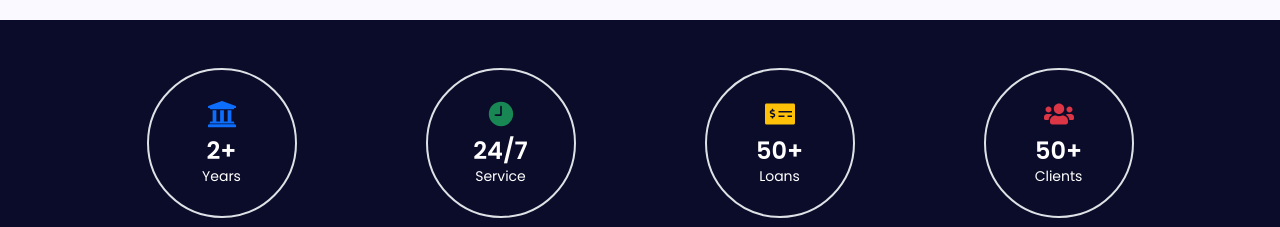
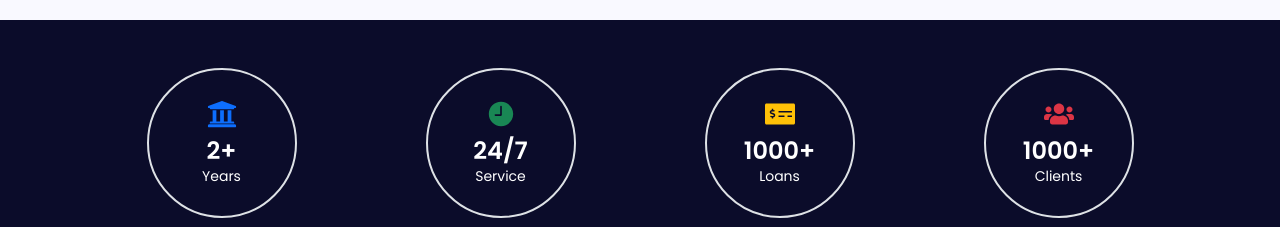
Before and after one commit to maheshalli28/mv-frontend, a React (Create React App) app: page / in a window 1280 px wide. Shown: the part 2520-2747 px from the top of the page. Built offline with nearby package versions, Linux system fonts and the light colour scheme.

Commit message:
update for domain

```diff
--- a/package.json
+++ b/package.json
@@ -57,7 +57,7 @@
     "gh-pages": "^6.3.0"
   },
   "optionalDependencies": {
-    "react-helmet-async": "^2.3.0"
+
   },
   "proxy": "https://mv-backend-apz8.onrender.com"
 }
--- a/src/components/Certifications.jsx
+++ b/src/components/Certifications.jsx
@@ -36,7 +36,7 @@ const Certifications = () => {
               style={{ width: "150px", height: "150px", margin: "auto" }}
             >
               <FaMoneyCheckAlt size={30} className="text-warning mb-2" />
-              <h4 className="fw-bold mb-0">50+</h4>
+              <h4 className="fw-bold mb-0">1000+</h4>
               <small>Loans</small>
             </div>
           </div>
@@ -46,7 +46,7 @@ const Certifications = () => {
               style={{ width: "150px", height: "150px", margin: "auto" }}
             >
               <FaUsers size={30} className="text-danger mb-2" />
-              <h4 className="fw-bold mb-0">50+</h4>
+              <h4 className="fw-bold mb-0">1000+</h4>
               <small>Clients</small>
             </div>
           </div>
--- a/src/index.js
+++ b/src/index.js
@@ -4,15 +4,12 @@ import './index.css';
 import App from './App';
 import reportWebVitals from './reportWebVitals';
 import 'bootstrap/dist/css/bootstrap.min.css';
-import { HelmetProvider } from 'react-helmet-async';
 
 
 const root = ReactDOM.createRoot(document.getElementById('root'));
 root.render(
   <React.StrictMode>
-    <HelmetProvider>
-      <App />
-    </HelmetProvider>
+    <App />
   </React.StrictMode>
 );
 
```
Also changed, not shown: public/assets/photo.jpg (deleted), 1 other file (tests, documents, lock files or other folders).
